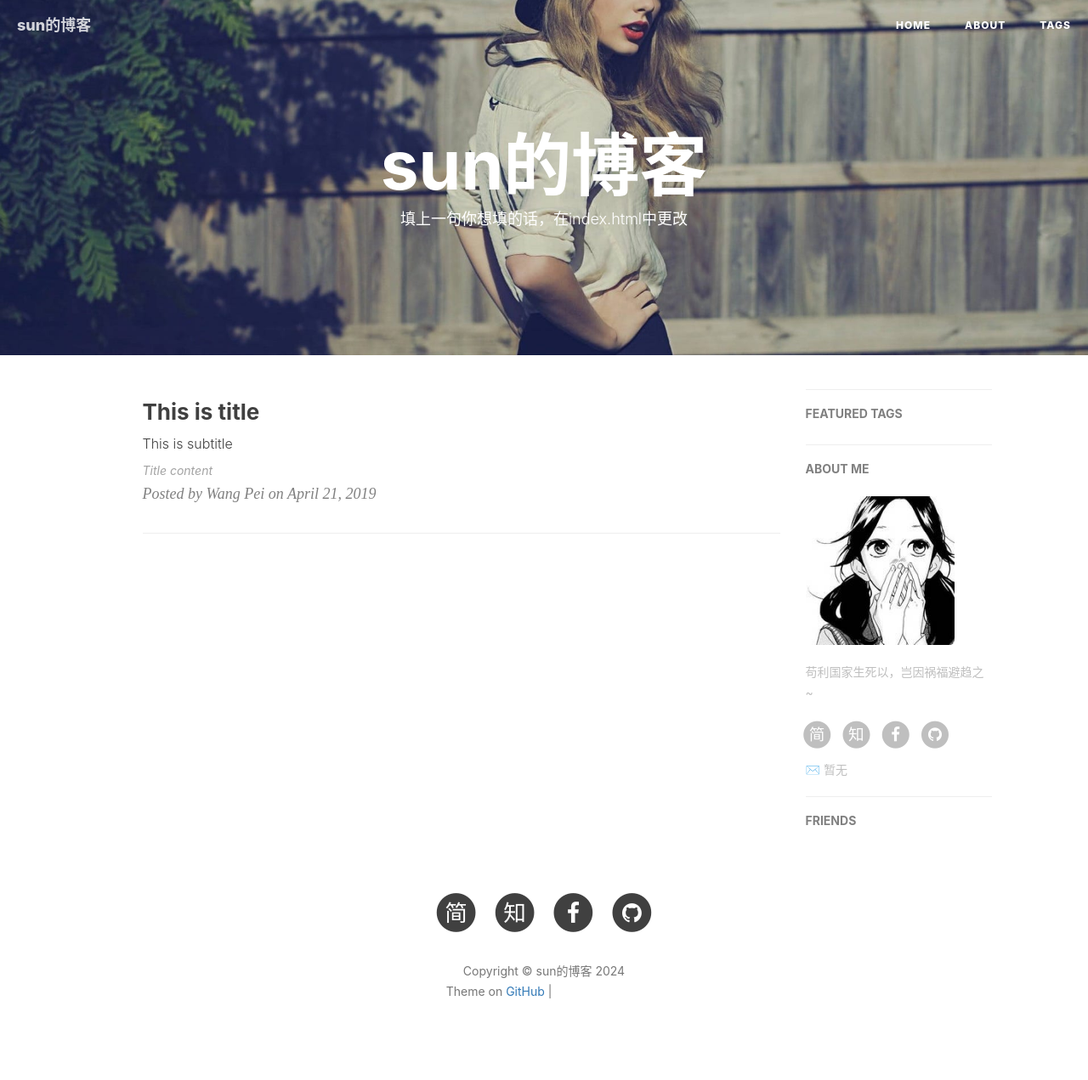
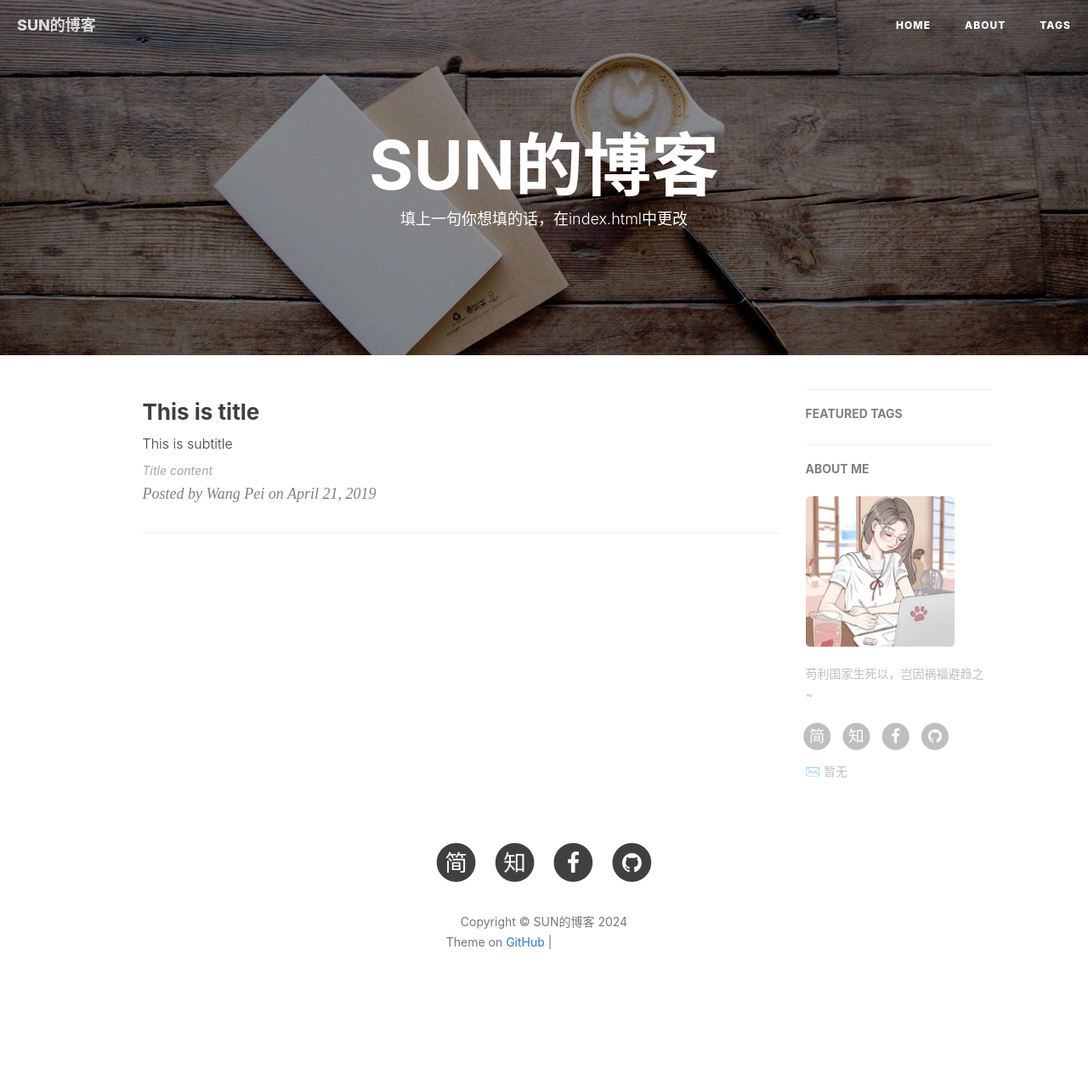
Before and after one commit to SunLijie1118/SunLijie1118.github.io, a Jekyll site: the page built from index.html, in a window 1280 px wide. Shown: the whole page at 85% size. Built offline with Jekyll 4.4.1, drawn with Linux system fonts in a browser that asks for light colours; nearby versions of some CDN libraries; the list of posts is cut into pages by our own code; comment, search, counter and statistics services are not loaded; after the commit the page ends 1213 px from its top, so only the background shows below that; grey boxes are pictures that could not be loaded.

Commit message:
feat:设置个人配置

```diff
--- a/_config.yml
+++ b/_config.yml
@@ -1,7 +1,7 @@
 # Site settings
-title: sun的博客
-SEOTitle: sun的博客
-header-img: img/post-bg-desk.jpg
+title: SUN的博客
+SEOTitle: SUN的博客
+header-img: img/post-bg-coffee.jpeg
 email: 暂无
 description: "嗨，我是sun，一名前端开发者。"
 keyword: "我的博客"
@@ -57,30 +57,6 @@ kramdown:
 
 
 
-# Gitalk
-gitalk:
-  enable: true    #是否开启Gitalk评论
-  clientID:                             #生成的clientID
-  clientSecret:     #生成的clientSecret
-  repo: name.github.io    #仓库名称
-  owner:     #github用户名
-  admin:
-  distractionFreeMode: true #是否启用类似FB的阴影遮罩
-
-
-# 统计
-
-# Analytics settings
-# Baidu Analytics
-ba_track_id:
-# Google Analytics
-ga_track_id:             # Format: UA-xxxxxx-xx
-ga_domain: auto               # 默认的是 auto, 这里我是自定义了的域名，你如果没有自己的域名，需要改成auto
-
-
-
-
-
 # Featured Tags
 featured-tags: true                     # 是否使用首页标签
 featured-condition-size: 1              # 相同标签数量大于这个数，才会出现在首页
@@ -90,8 +66,3 @@ featured-condition-size: 1              # 相同标签数量大于这个数，
 # Progressive Web Apps
 chrome-tab-theme-color: "#000000"
 service-worker: true
-
-
-
-# Friends
-friends: []
```
Also changed, not shown: img/avatar_binggan.jpg, img/avatar_m.jpg.
